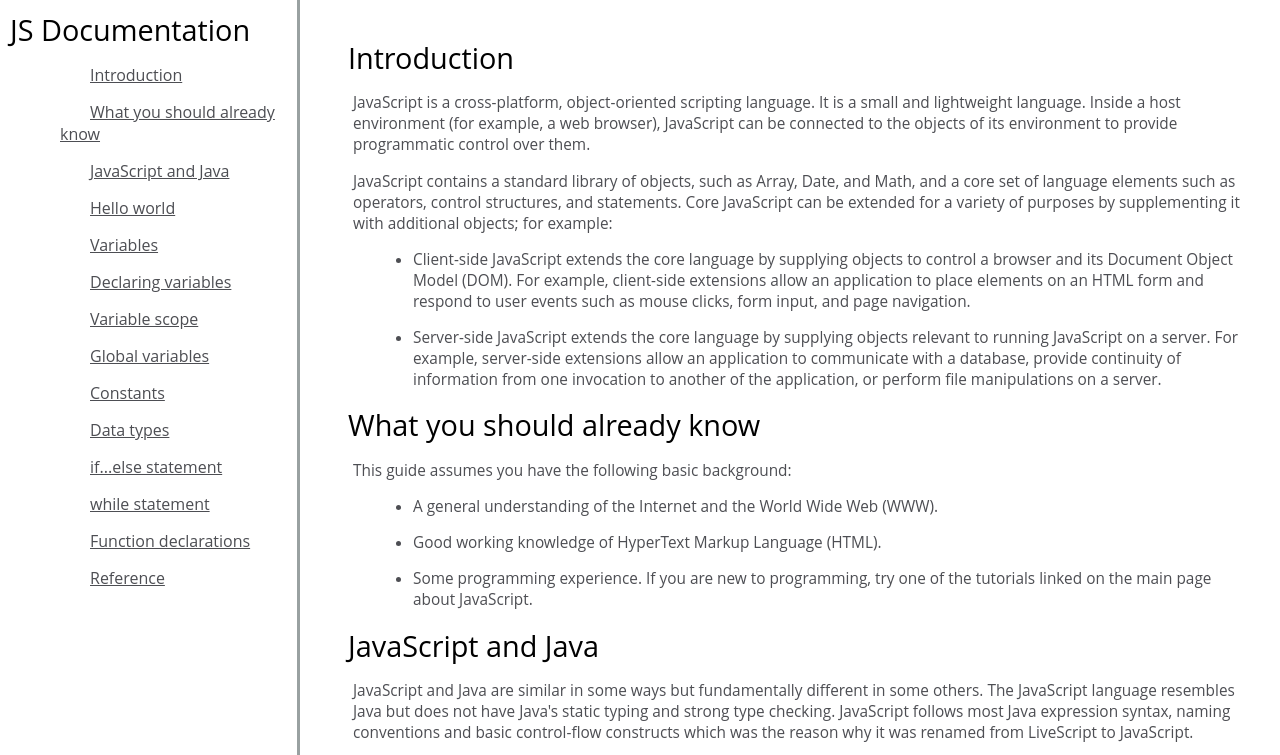
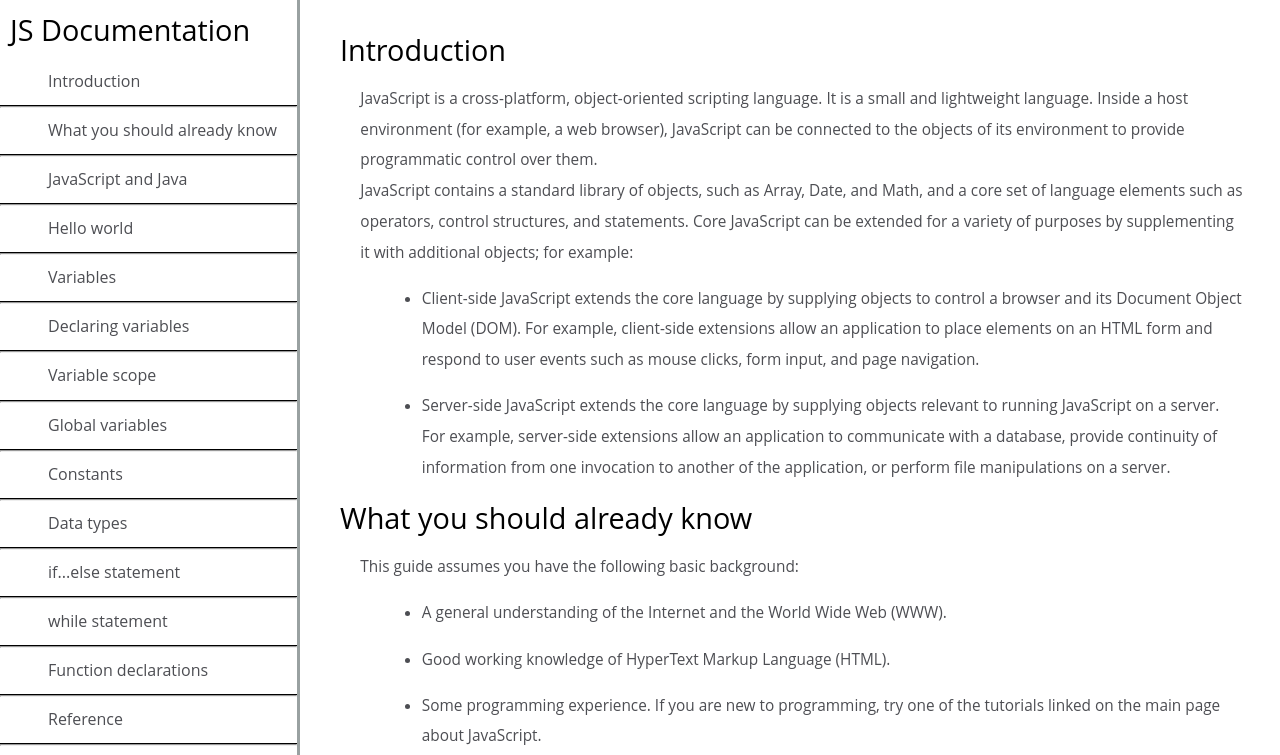
Before and after one commit to Nancy-Sabrina-Ishimwe/TechnicalDocumentationPage, a plain HTML site: page index.html in a window 1280 px wide. Shown: the top 755 px of the page. Drawn offline with Linux system fonts and the light colour scheme.

Commit message:
my other commit

```diff
--- a/index.html
+++ b/index.html
@@ -11,20 +11,20 @@
 
           <header>JS Documentation</header>
     <ul>
-      <li><a class="nav-link" href="#Introduction">Introduction</a></li>
-      <li><a class="nav-link" href="#What you should already know">What you should already know</a></li>
-      <li><a class="nav-link" href="#JavaScript and Java">JavaScript and Java</a></li>
-      <li><a class="nav-link" href="#Hello world">Hello world</a></li>
-      <li><a class="nav-link" href="#Variables">Variables</a></li>
-      <li><a class="nav-link" href="#Declaring variables">Declaring variables</a></li>
-      <li><a class="nav-link" href="#Variable scope">Variable scope</a></li>
-      <li><a class="nav-link" href="#Global variables">Global variables</a></li>
-      <li><a class="nav-link" href="#Constants">Constants</a></li>
-      <li><a class="nav-link" href="#Data types">Data types</a></li>
-      <li><a class="nav-link" href="#if...else statement">if...else statement</a></li>
-      <li><a class="nav-link" href="#while statement">while statement</a></li>
-      <li><a class="nav-link" href="#Function declarations">Function declarations</a></li>
-      <li><a class="nav-link" href="#Reference">Reference</a></li>
+      <li><a class="nav-link" href="#Introduction">Introduction</a></li><hr>
+      <li><a class="nav-link" href="#What you should already know">What you should already know</a></li><hr>
+      <li><a class="nav-link" href="#JavaScript and Java">JavaScript and Java</a></li><hr>
+      <li><a class="nav-link" href="#Hello world">Hello world</a></li><hr>
+      <li><a class="nav-link" href="#Variables">Variables</a></li><hr>
+      <li><a class="nav-link" href="#Declaring variables">Declaring variables</a></li><hr>
+      <li><a class="nav-link" href="#Variable scope">Variable scope</a></li><hr>
+      <li><a class="nav-link" href="#Global variables">Global variables</a></li><hr>
+      <li><a class="nav-link" href="#Constants">Constants</a></li><hr>
+      <li><a class="nav-link" href="#Data types">Data types</a></li><hr>
+      <li><a class="nav-link" href="#if...else statement">if...else statement</a></li><hr>
+      <li><a class="nav-link" href="#while statement">while statement</a></li><hr>
+      <li><a class="nav-link" href="#Function declarations">Function declarations</a></li><hr>
+      <li><a class="nav-link" href="#Reference">Reference</a></li>  <hr>
 
 </ul>
 </nav>
--- a/styles.css
+++ b/styles.css
@@ -17,10 +17,9 @@
     body{
 
     display: block;
-    margin: 8px;
     color: #4d4e53;
     font-family: 'Open Sans', Arial, sans-serif;
-    line-height: 1.5;
+    line-height: 2.5;
     min-width: 290px;
     background-color: #ffffff;
 
@@ -60,7 +59,6 @@
 
     nav ul li{
         list-style: none;
-        text-decoration: none;
     }
 
     header{
@@ -72,28 +70,32 @@
 a.nav-link{
 color:#4D4E53;
 font: 16px "Open Sans", Arial,sans-serif;
-padding: 10px 30px;
 }
 
 ul{
     color:#4D4E53;
     font: 15.36px "Open Sans", Arial,sans-serif;
-    margin:15.36px 0px;
-    padding:0px 0px 0px 40px;
 
 }
 
-li{
+nav ul li{
     color: #4D4E53;
     font: 15.36px "Open Sans", Arial,sans-serif;
-    margin: 15px 0px 0px 20px;
+    line-height: 3;
+    border-bottom: 1px solid black;
 
 }
+nav ul li a{
+    text-decoration: none;
+    font-size: 25px;
+    margin-left: 3em;
+  }
 
 p{
     color: #4D4E53;
     font: 15.36px "Open Sans", Arial,sans-serif;
-    margin: 15.36px 0px;
+    margin-left: 1em;
+    line-height: 2;
 
 }
 
@@ -130,3 +132,8 @@ section article {
       scroll-behavior: smooth;
     }
   }
+  .main-section ul li{
+    margin-left: 5em;
+    line-height: 2;
+    padding-top: 1em;
+  }
```
